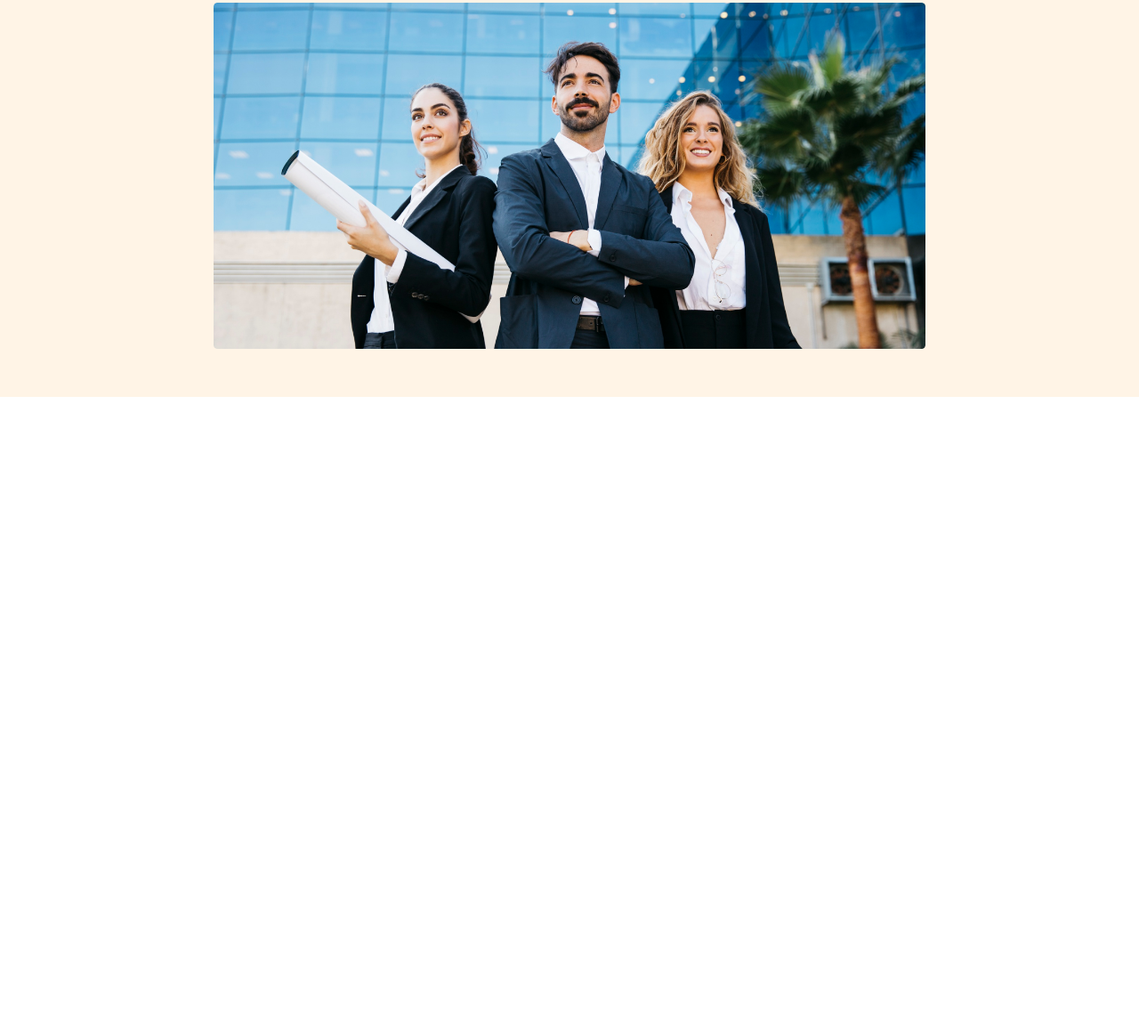
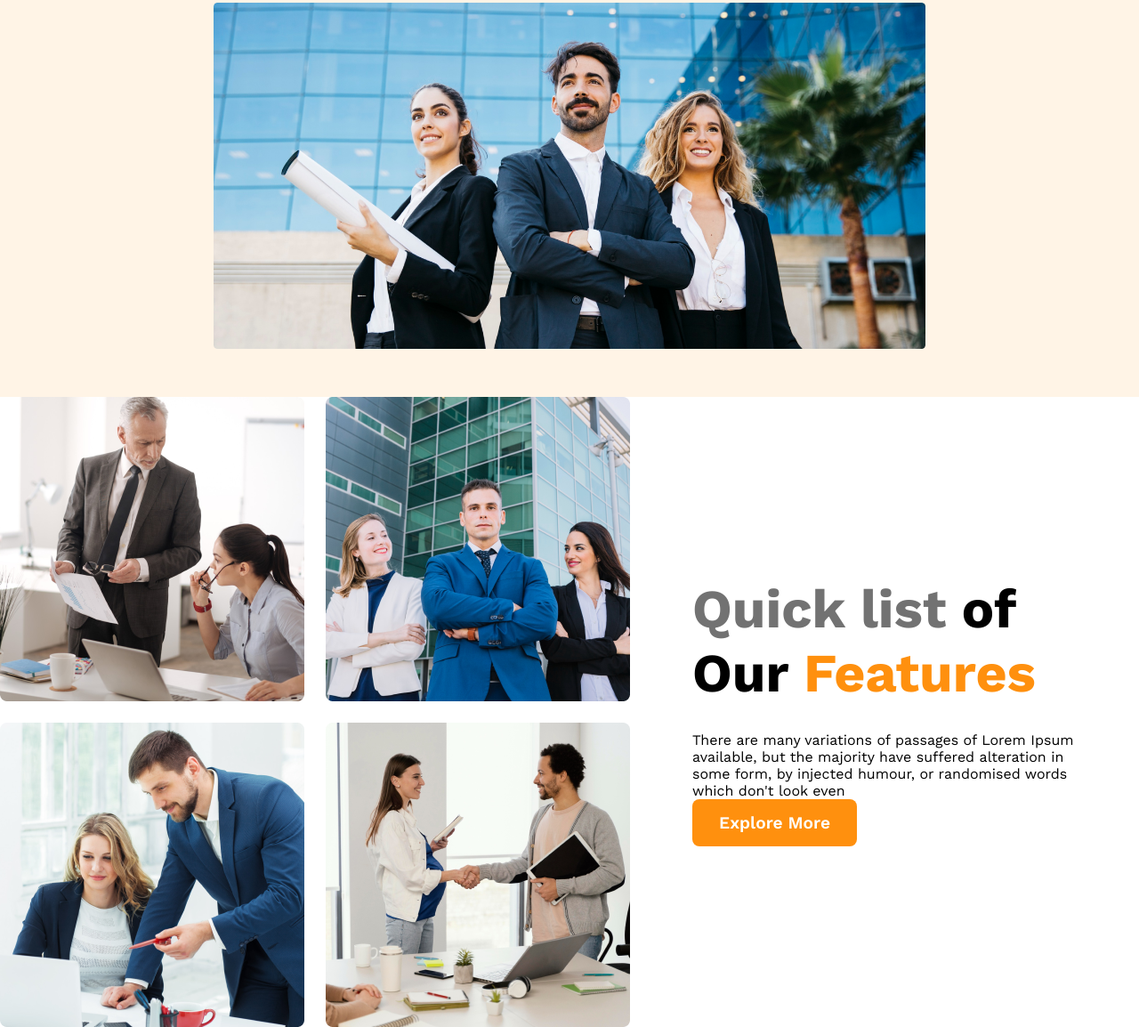
Before and after one commit to Mithun4450/architect-website, a plain HTML site: page index.html in a window 1280 px wide. Shown: the part 452-1606 px from the top of the page at 89% size. Before the commit the page ends 898 px from the top, so only its background shows below. Drawn offline with nearby package versions, Linux system fonts and the light colour scheme; a web font is replaced by a local one.

Commit message:
team content added

```diff
--- a/index.html
+++ b/index.html
@@ -28,6 +28,21 @@
 
     </header>
     <main>
+        <section class="team-container">
+            <div class="team-photo-container">
+                <img src="images/team1.png" alt="">
+                <img src="images/team2.png" alt="">
+                <img src="images/team3.png" alt="">
+                <img src="images/team4.png" alt="">
+
+            </div>
+            <div class="team-text-container">
+                <h3 class="team-text-title"><span class="span-quick">Quick list </span> of Our <span class="span-feature">Features</span></h3>
+                <p class="team-text-description">There are many variations of passages of Lorem Ipsum available, but the majority have suffered alteration in some form, by injected humour, or randomised words which don't look even</p>
+                <button class="btn-primary">Explore More</button>
+
+            </div>
+        </section>
 
     </main>
     <footer>
--- a/style.css
+++ b/style.css
@@ -75,6 +75,43 @@ nav li> a{
 }
 
 
+/* Styles of Main Section */
+main{
+    max-width:1440px;
+    margin: 0 auto;
+}
+.team-container{
+    display: flex;
+    align-items: center;
+}
+.team-photo-container{
+    display: grid;
+    grid-template-columns: repeat(2, 1fr);
+    gap: 1.5rem
+}
+
+.team-text-container{
+    padding-left: 70px;
+    padding-right: 70px;
+}
+.team-text-title{
+    font-size: 3.8rem;
+    font-weight: 700;
+    margin-bottom: 30px;
+}
+.team-text-title .span-quick{
+    color:#727272;
+}
+.team-text-title .span-feature{
+    color:#FF900E;
+}
+
+
+
+
+
+
+
 /* Media queries for  mobile devices */
 @media screen and (max-width:576px){
     header{
```
